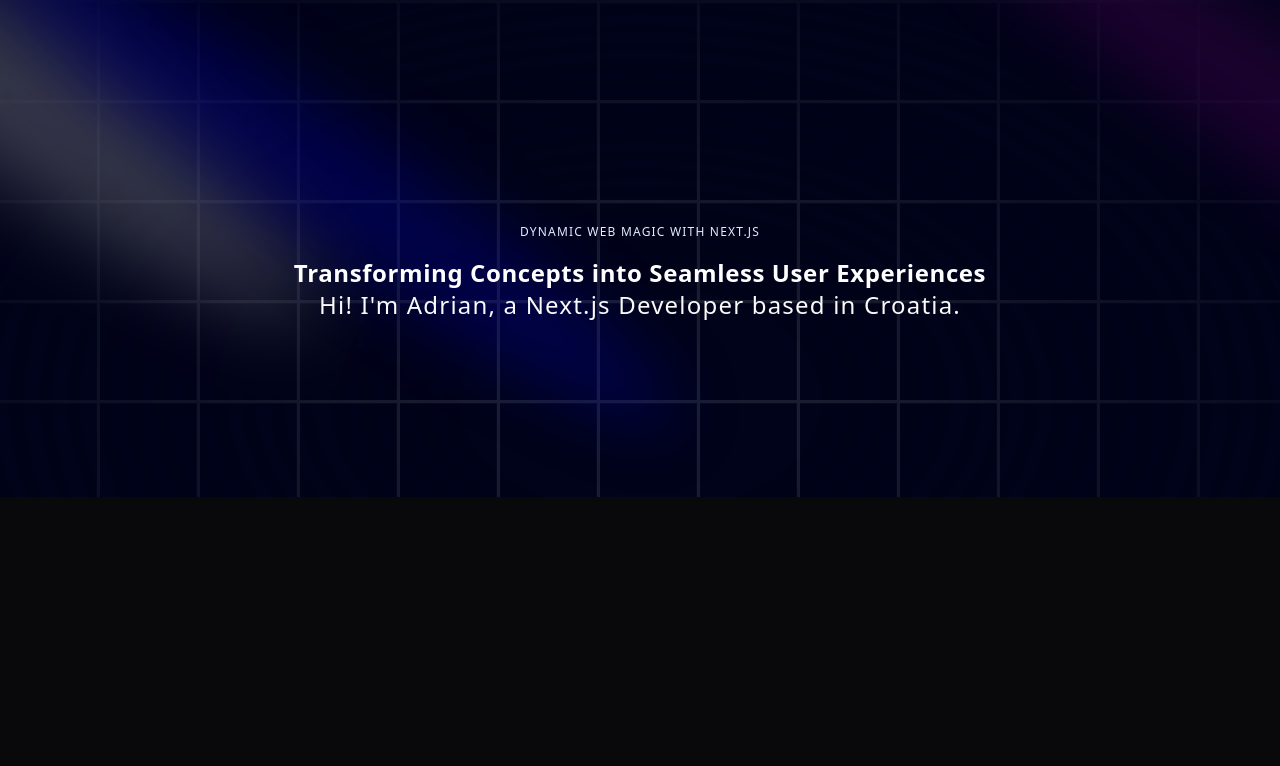
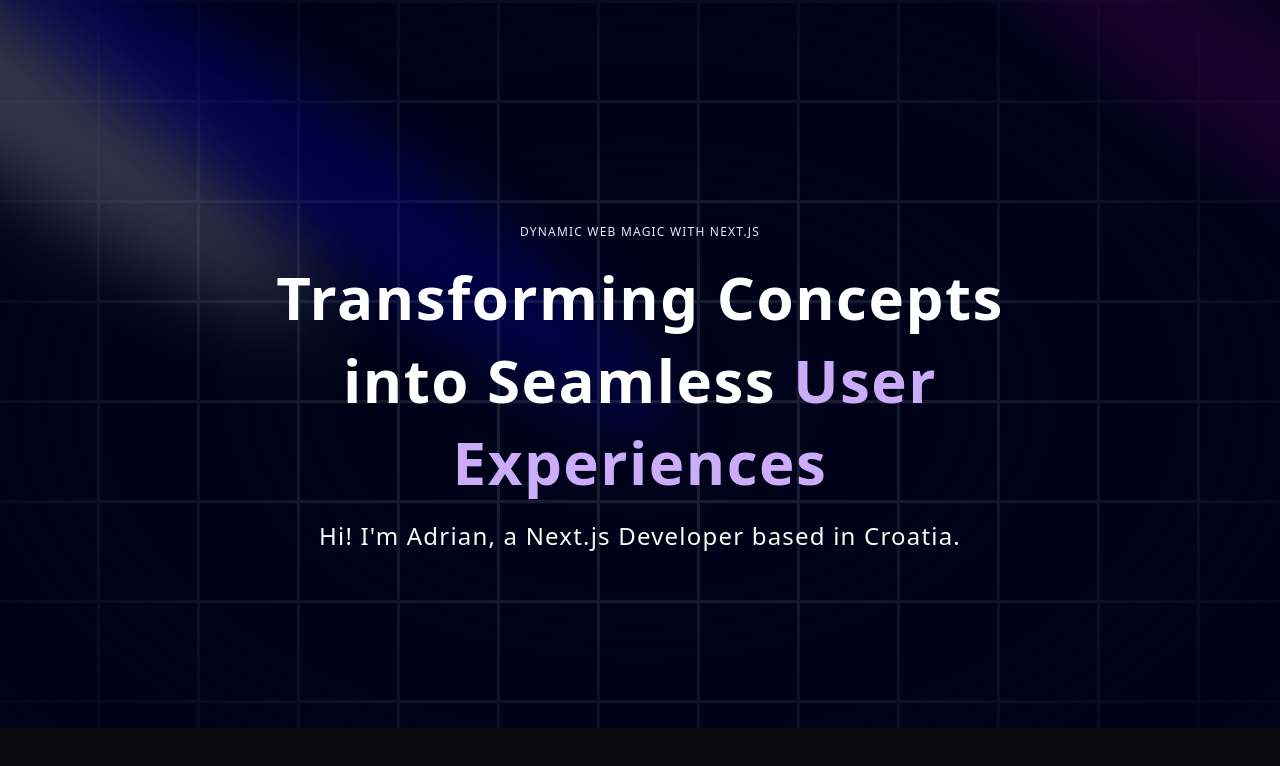
Before and after one commit to RMCV-Rajapaksha/myoriginal, a Next.js app: page / in a window 1280 px wide. Shown: the top 766 px of the page. Built offline with nearby package versions, Linux system fonts and the light colour scheme.

Commit message:
Refactor utility function and update metadata in TextGenerateEffect component

```diff
--- /dev/null
+++ b/components/ui/MagicButton.ts
@@ -0,0 +1,11 @@
+import * as React from 'react';
+
+function MagicButton() {
+  return (
+  <div>
+
+  </div>
+  );
+}
+
+export default MagicButton;
--- a/components/ui/TextGenerateEffect.tsx
+++ b/components/ui/TextGenerateEffect.tsx
@@ -37,7 +37,7 @@
           return (
             <motion.span
               key={word + idx}
-              className="dark:text-white text-black opacity-0"
+              className={`${idx>3 ? 'text-purple' : 'dark:text-white text-black '  } opacity-0`}
               style={{
                 filter: filter ? "blur(10px)" : "none",
               }}
@@ -52,8 +52,8 @@
 
   return (
     <div className={cn("font-bold", className)}>
-      <div className="mt-4">
-        <div className=" dark:text-white text-black text-2xl leading-snug tracking-wide">
+      <div className="my-4">
+        <div className=" dark:text-white text-black  leading-snug tracking-wide">
           {renderWords()}
         </div>
       </div>
--- a/package.json
+++ b/package.json
@@ -21,12 +21,12 @@
   },
   "devDependencies": {
     "@types/node": "^20",
-    "@types/react": "^18",
+    "@types/react": "^18.3.8",
     "@types/react-dom": "^18",
     "eslint": "^8",
     "eslint-config-next": "14.2.13",
     "postcss": "^8",
     "tailwindcss": "^3.4.1",
-    "typescript": "^5"
+    "typescript": "^5.6.2"
   }
 }
```
Also changed, not shown: 1 other file (tests, documents, lock files or other folders).
